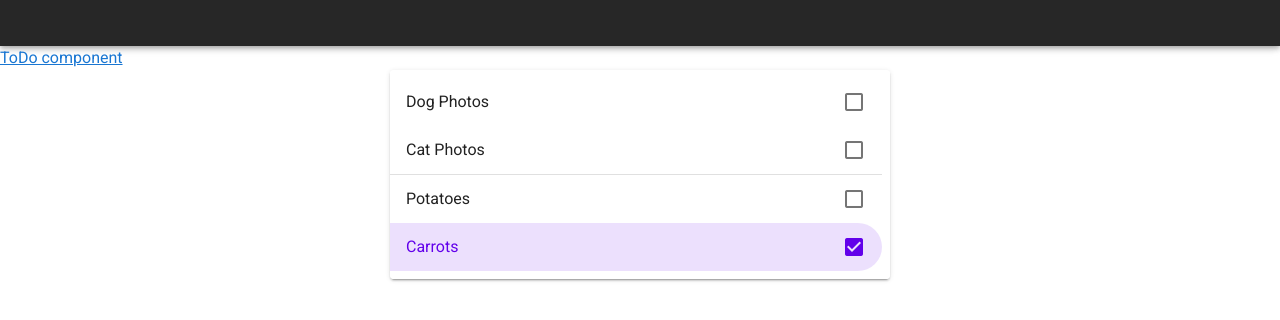
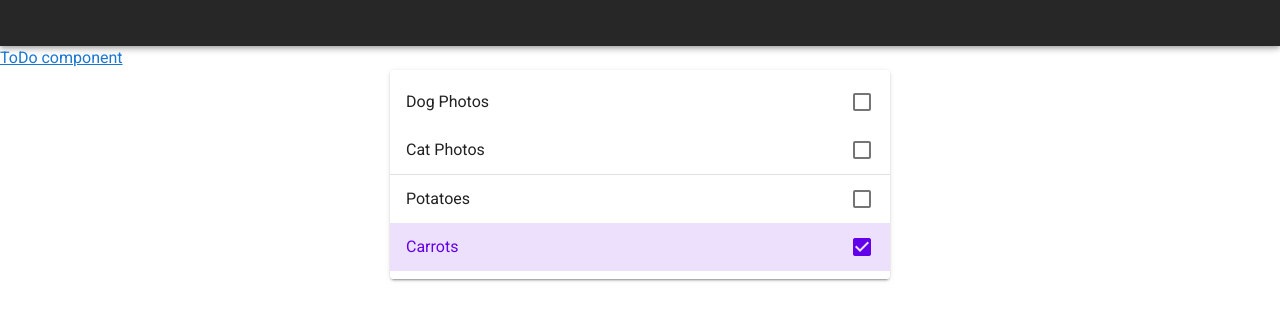
Before and after one commit to HorbynkoIvan/vue2-todo-list, a Vue app: page / in a window 1280 px wide. Shown: the part 270-590 px from the top of the page. Built offline with nearby package versions, Linux system fonts and the light colour scheme.

Commit message:
work with checkbox list

```diff
--- a/src/components/ListCheckbox.vue
+++ b/src/components/ListCheckbox.vue
@@ -3,7 +3,7 @@
     class="mx-auto"
     max-width="500"
   >
-    <v-list shaped>
+    <v-list>
       <v-list-item-group
         v-model="model"
         multiple
```
